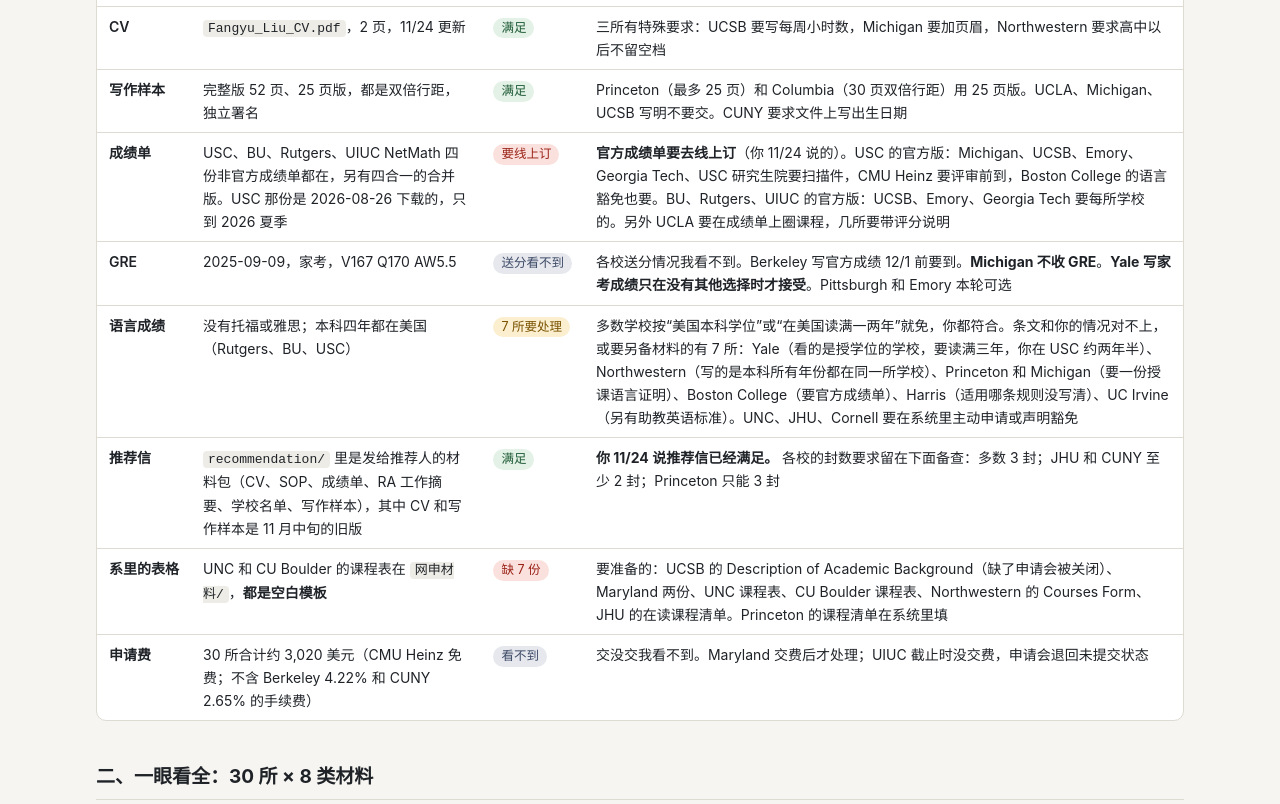
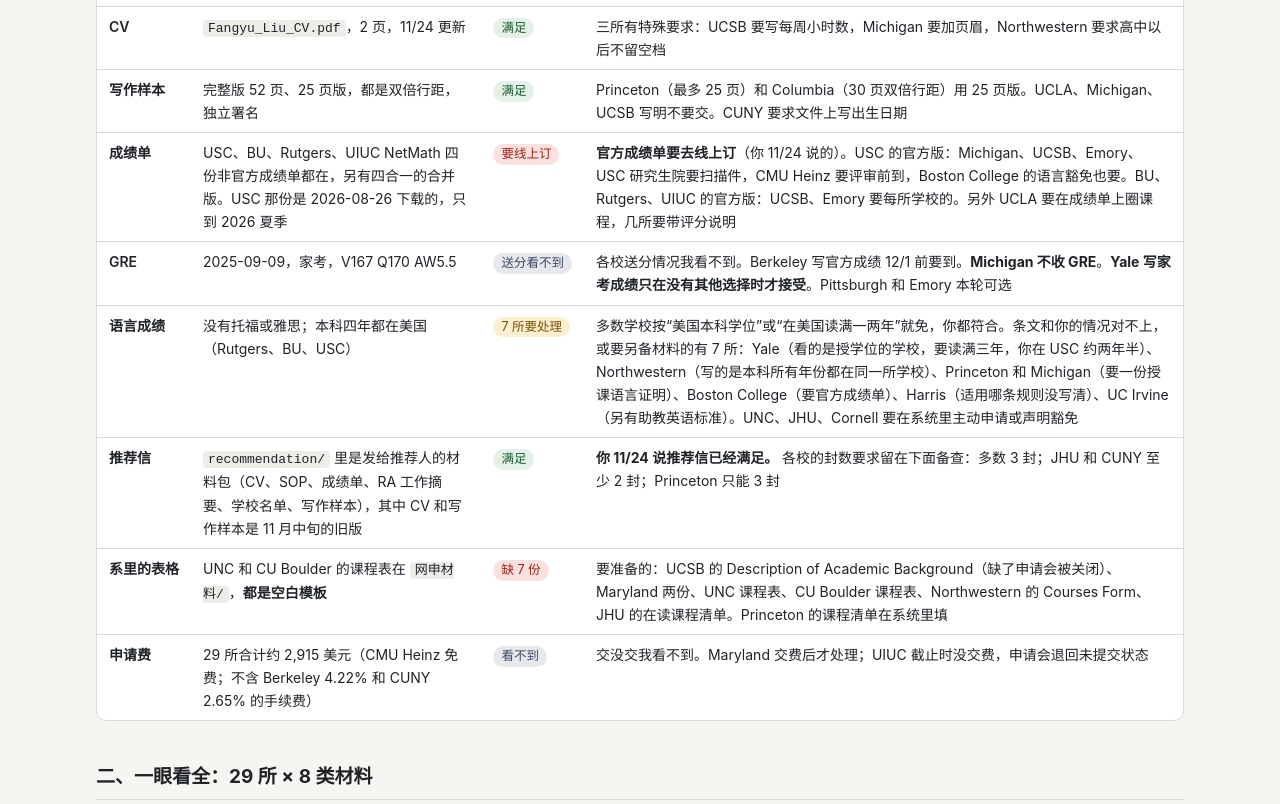
Before and after one commit to fangyuu6/phd-application-tracker, a plain HTML site: page index.html in a window 1280 px wide. Shown: the part 760-1564 px from the top of the page. Drawn offline with Linux system fonts and the light colour scheme.

Commit message:
Remove Georgia Tech from the tracker
Co-Authored-By: Claude Fable 5.2 <noreply@anthropic.com>

```diff
--- a/index.html
+++ b/index.html
@@ -103,7 +103,7 @@
   <h2>一、所有学校通用的材料</h2>
   <div class="wrap"><table id="general"><thead><tr><th>材料</th><th>现在有什么</th><th>状态</th><th>说明</th></tr></thead><tbody></tbody></table></div>
 
-  <h2>二、一眼看全：30 所 × 8 类材料</h2>
+  <h2>二、一眼看全：29 所 × 8 类材料</h2>
   <p class="muted">按截止日期排。点学校名跳到下面的详细要求。</p>
   <div class="wrap"><table id="matrix"></table></div>
 
@@ -135,7 +135,7 @@ const LABEL = { ok: "满足", warn: "要处理", bad: "缺", unk: "看不到", n
 
 // SOP 完成度：你 2026-11-24 说的
 const PROGRESS = [["SOP：之前的 15 所（`sop/1_之前的15所/`）", 99], ["SOP：后来的 15 所（`sop/2_后来的15所/`）", 70]];
-const INTRO = "整理于 2026-11-24。左边是各校官方页面写明的要求，右边是你文件夹里现在的文件，量过之后对照。“满足”只说明文件对得上记录到的要求；网申系统里的栏位和送分，我看不到。你 11/24 确认过的几点已写进表里：SOP 之前的 15 所完成 99%，后来的 15 所完成 70%；CMU 走 Heinz；推荐信已经满足；GRE 有，语言成绩没有，本科四年都在美国；官方成绩单要去线上订。";
+const INTRO = "整理于 2026-11-24。左边是各校官方页面写明的要求，右边是你文件夹里现在的文件，量过之后对照。“满足”只说明文件对得上记录到的要求；网申系统里的栏位和送分，我看不到。你 11/24 确认过的几点已写进表里：SOP 之前的 15 所完成 99%，后来的 15 所完成 70%；CMU 走 Heinz；推荐信已经满足；GRE 有，语言成绩没有，本科四年都在美国；官方成绩单要去线上订；Georgia Tech 从表里删去。";
 
 // 常用的“现在的情况”
 const TR_HAVE = "USC、BU、Rutgers、UIUC NetMath 四份非官方成绩单都在";
@@ -158,16 +158,16 @@ const cv = req => ok(req, CVF);
 const tr = req => ok(req, TR_HAVE);
 
 const GENERAL = [
-  ["SOP", "`sop/1_之前的15所/` 和 `sop/2_后来的15所/` 各 15 份 .docx。另一个会话今天 15:02 改过其中 27 份（gap 句改回冒号，Harris 的 fit 段第一句换了），下面的词数是改完之后量的", "warn", "**你 11/24 说：之前的 15 所完成 99%，后来的 15 所完成 70%。** 表里后来的 15 所标“满足·草稿”。**30 份都没有 PDF**，Maryland、Duke、UCSB、UC Riverside 写明要 PDF", "看各校"],
+  ["SOP", "`sop/1_之前的15所/` 和 `sop/2_后来的15所/` 各 15 份 .docx。另一个会话今天 15:02 改过其中 27 份（gap 句改回冒号，Harris 的 fit 段第一句换了），下面的词数是改完之后量的", "warn", "**你 11/24 说：之前的 15 所完成 99%，后来的 15 所完成 70%。** 表里后来的 15 所标“满足·草稿”。**这些文件都没有 PDF**，Maryland、Duke、UCSB、UC Riverside 写明要 PDF", "看各校"],
   ["其他文书", "你的个人陈述有三个长度（250／500／750 词，在 `网申材料/`）；其中 8 所学校另存了分校版，在 `个人陈述_待确认/`，和原稿只差几个字", "warn", "要个人陈述类文书的学校，现成的三个版本都能对上长度：Northwestern 和 Brown 用 250 词版，Cornell 和 Duke 用 500 词版，UIUC 的 Q1 用 250 词版。**真正还没有文字的只有两篇**：CMU Heinz 的 Research Proposal（1200 词以内）和 UIUC 的短答 Q2。Emory 那篇要不要交得进系统看", "缺 2 篇"],
   ["CV", CVF + "，11/24 更新", "ok", "三所有特殊要求：UCSB 要写每周小时数，Michigan 要加页眉，Northwestern 要求高中以后不留空档"],
   ["写作样本", "完整版 52 页、25 页版，都是双倍行距，独立署名", "ok", "Princeton（最多 25 页）和 Columbia（30 页双倍行距）用 25 页版。UCLA、Michigan、UCSB 写明不要交。CUNY 要求文件上写出生日期"],
-  ["成绩单", TR_HAVE + "，另有四合一的合并版。USC 那份是 2026-08-26 下载的，只到 2026 夏季", "bad", "**官方成绩单要去线上订**（你 11/24 说的）。USC 的官方版：Michigan、UCSB、Emory、Georgia Tech、USC 研究生院要扫描件，CMU Heinz 要评审前到，Boston College 的语言豁免也要。BU、Rutgers、UIUC 的官方版：UCSB、Emory、Georgia Tech 要每所学校的。另外 UCLA 要在成绩单上圈课程，几所要带评分说明", "要线上订"],
+  ["成绩单", TR_HAVE + "，另有四合一的合并版。USC 那份是 2026-08-26 下载的，只到 2026 夏季", "bad", "**官方成绩单要去线上订**（你 11/24 说的）。USC 的官方版：Michigan、UCSB、Emory、USC 研究生院要扫描件，CMU Heinz 要评审前到，Boston College 的语言豁免也要。BU、Rutgers、UIUC 的官方版：UCSB、Emory 要每所学校的。另外 UCLA 要在成绩单上圈课程，几所要带评分说明", "要线上订"],
   ["GRE", "2025-09-09，家考，V167 Q170 AW5.5", "unk", "各校送分情况我看不到。Berkeley 写官方成绩 12/1 前要到。**Michigan 不收 GRE**。**Yale 写家考成绩只在没有其他选择时才接受**。Pittsburgh 和 Emory 本轮可选", "送分看不到"],
   ["语言成绩", "没有托福或雅思；本科四年都在美国（Rutgers、BU、USC）", "warn", "多数学校按“美国本科学位”或“在美国读满一两年”就免，你都符合。条文和你的情况对不上，或要另备材料的有 7 所：Yale（看的是授学位的学校，要读满三年，你在 USC 约两年半）、Northwestern（写的是本科所有年份都在同一所学校）、Princeton 和 Michigan（要一份授课语言证明）、Boston College（要官方成绩单）、Harris（适用哪条规则没写清）、UC Irvine（另有助教英语标准）。UNC、JHU、Cornell 要在系统里主动申请或声明豁免", "7 所要处理"],
   ["推荐信", "`recommendation/` 里是发给推荐人的材料包（CV、SOP、成绩单、RA 工作摘要、学校名单、写作样本），其中 CV 和写作样本是 11 月中旬的旧版", "ok", "**你 11/24 说推荐信已经满足。** 各校的封数要求留在下面备查：多数 3 封；JHU 和 CUNY 至少 2 封；Princeton 只能 3 封"],
   ["系里的表格", "UNC 和 CU Boulder 的课程表在 `网申材料/`，**都是空白模板**", "bad", "要准备的：UCSB 的 Description of Academic Background（缺了申请会被关闭）、Maryland 两份、UNC 课程表、CU Boulder 课程表、Northwestern 的 Courses Form、JHU 的在读课程清单。Princeton 的课程清单在系统里填", "缺 7 份"],
-  ["申请费", "30 所合计约 3,020 美元（CMU Heinz 免费；不含 Berkeley 4.22% 和 CUNY 2.65% 的手续费）", "unk", "交没交我看不到。Maryland 交费后才处理；UIUC 截止时没交费，申请会退回未提交状态"],
+  ["申请费", "29 所合计约 2,915 美元（CMU Heinz 免费；不含 Berkeley 4.22% 和 CUNY 2.65% 的手续费）", "unk", "交没交我看不到。Maryland 交费后才处理；UIUC 截止时没交费，申请会退回未提交状态"],
 ];
 
 const SCHOOLS = [
@@ -507,21 +507,6 @@ const SCHOOLS = [
     gaps: ["订一份官方成绩单（语言豁免用）", "SOP 还没定稿"],
     src: ["https://www.bc.edu/bc-web/schools/morrissey/departments/economics/graduate/admissions.html", "https://www.bc.edu/bc-web/schools/mcas/graduate/admission.html"] },
 
-  { id: "gatech", name: "Georgia Tech", prog: "PhD in Economics", ddl: "1/4", ddlFull: "系统写 2027/1/4 晚 11:59（东部时间）；系里写 1/1 优先；FAQ 建议国际生 12/1 前交完", date: "2027-01-04", fee: "$105",
-    items: {
-      sop: warn("题目进系统看", "题目和上限只在申请系统里", "1083 词，约 1.9 页；草稿"),
-      essay: unk("没公开；系统的 Supplemental 部分按项目而定", "—", "进系统看"),
-      ws: na("没写"),
-      cv: ok("在 Employment 部分上传", CVF),
-      tr: bad("缺官方版", "所有读过的大学；可以交官方成绩单的复印件，但**不收 web transcript 和学生系统的成绩单**，交了申请会被搁置", TR_ONLY_UNOFF),
-      test: gre("GRE 必交（代码 5248／4301）。语言：从美国院校拿到学位即满足（在读的情况没写）"),
-      rec: rec("3 封"),
-      form: na("没写"),
-    },
-    gaps: ["线上订四所学校的官方成绩单", "进系统看文书题目和上限", "系里建议国际生 12/1 前交完", "SOP 还没定稿"],
-    note: "提交后不能改。这个项目没有 labor 方向；申不申你还没定。",
-    src: ["https://gradapp.gatech.edu/portal/program-info?cmd=view-program&program=62c4f7df-5c59-69b6-6d3a-627d030ec21d", "https://econ.gatech.edu/phd-economics/faq", "https://grad.gatech.edu/admissions/application-instructions"] },
-
   { id: "ucr", name: "UC Riverside", prog: "PhD in Economics", ddl: "1/5", ddlFull: "1/5（奖学金和录取；年份没写）", date: "2027-01-05", fee: "$155",
     items: {
       sop: warn("要转 PDF；缺两项内容", "Graduate Statement of Purpose，不超过 2000 词，上传 PDF；题目列了六个方面：背景、研究兴趣、与 UCR 的契合、动机、未来目标和社会影响、对学术和 UCR 社区的贡献", "1085 词，只有 .docx；“社会影响”和“对社区的贡献”正文没有专门写；草稿"),
@@ -619,7 +604,6 @@ const ESSAYS = [
   ["Duke", "1/6", "Life Experiences Statement，必交，不超过 1 页单倍行距", "塑造你的人生经历，以及你会怎样用它们为 Duke 的学术社区做贡献", "用你的 500 词版（497 词，正好 1 页）；Duke 要求文件上有全名、只收 PDF，现在的文件上没有姓名", "warn", "有，要加姓名"],
   ["UIUC", "1/10？", "**两道必答短答**，各不超过 250 词", "Q1：塑造你学业和职业发展的关键经历、机会或困难（含经济或机会上的障碍）。Q2：和不同观点、能力或经历的同伴共事的一个例子，以及你学到了什么", "Q1 用你的 250 词版。**Q2 没有现成的文字**", "bad", "缺 Q2"],
   ["Emory", "1/1", "Statement on Building Collaborative and Respectful Graduate Communities，不超过 500 词", "Laney 写“按项目建议或必交”，经济系页面没提，Laney 自己那页的标题是 Optional Diversity Statement", "没有专门的文件；500 词版可以作底稿", "unk", "进系统看"],
-  ["Georgia Tech", "1/4", "系统里 Supplemental 部分的题目", "没有公开，按项目而定", "—", "unk", "进系统看"],
   ["UC Berkeley", "12/1", "Personal History Statement，必交，不超过 3 页双倍行距", "背景和人生经历如何影响你现在读研的决定；不能和 SOP 重复", "`个人陈述_待确认/PS_UC_Berkeley.docx`，765 词，3 页", "ok", "满足·待确认", true],
   ["Princeton", "12/1", "Personal Statement，必交，不超过 250 词", "一段影响你读研决定的个人经历，以及它如何丰富 Princeton 的学术社区", "`PS_Princeton.docx`，249 词", "ok", "满足·待确认", true],
   ["UCLA", "12/1", "Personal Statement，必交，500 词", "官网没写题目；用于 Cota-Robles 奖学金评审", "`PS_UCLA.docx`，497 词", "ok", "满足·待确认", true],
@@ -647,6 +631,7 @@ const METHOD = [
   "**SOP 以外的要求**是 2026-11-24 让四个后台查询去读各校经济系和研究生院的官方页面得到的。只记页面写明的内容，页面没写的标“没写”，两处说法不一的照录。查询返回的结果我没有逐条再点开核对，卡片底部有来源链接。",
   "**现在的情况**是 2026-11-24 量的：词数按空格计；页数按 Times New Roman 12 号字、1 英寸页边距估算，不是 Word 的实际排版。",
   "**“满足·草稿”**指文件对得上要求，内容还没定稿（后来的 15 所，你说完成了 70%）。**“满足·待确认”**指文件在 `个人陈述_待确认/` 里，你还没确认。",
+  "**Georgia Tech** 按你 11/24 说的从表里删去了，现在是 29 所。`sop/2_后来的15所/SOP_Georgia_Tech.docx` 还在文件夹里，没有动。",
   "这张表不带打勾功能。旧的 `网申材料/各校SOP格式要求.html` 里的词数和文件路径已经过时，我没有改它。",
 ];
 
```
Also changed, not shown: 1 other file.
